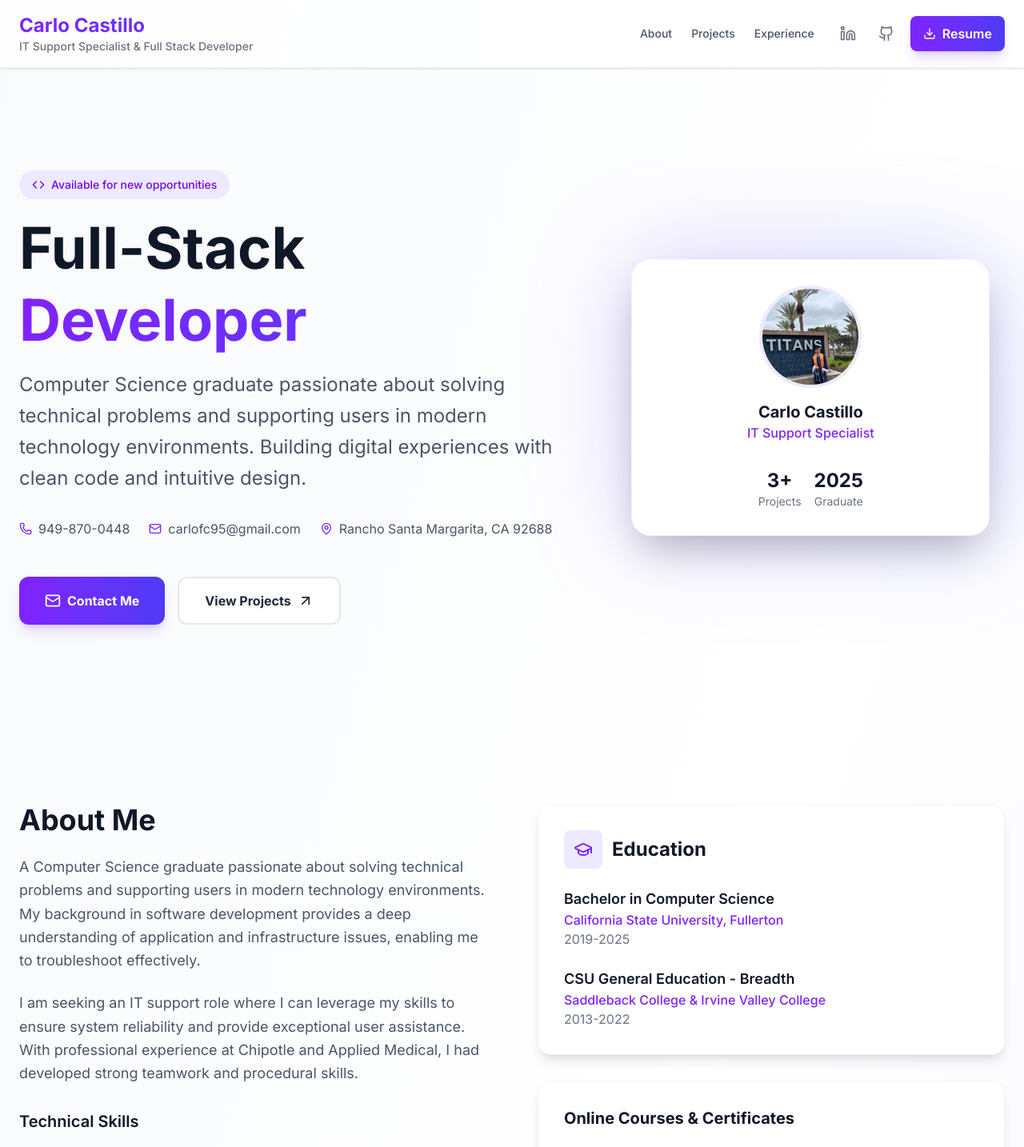
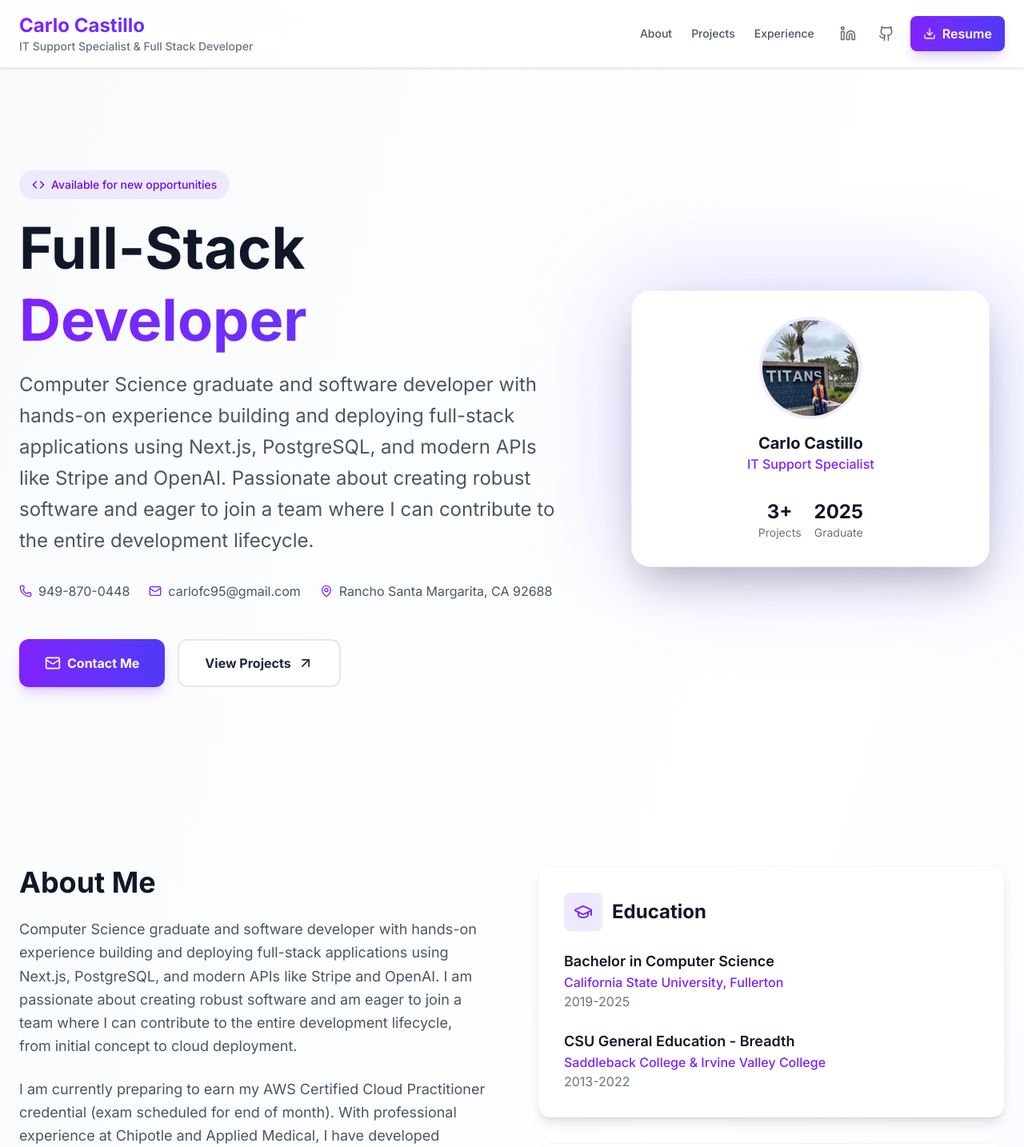
Before and after one commit to carloc3005/mywebsite, a Next.js app in the folder mywebsite/: page / in a window 1280 px wide. Shown: the top 1434 px of the page at 80% size. Built offline with nearby package versions, Linux system fonts and the light colour scheme.

Commit message:
Update portfolio summary to match resume - Updated hero and about sections with professional summary - Highlights full-stack experience with Next.js, PostgreSQL, Stripe, OpenAI - Mentions upcoming AWS Cloud Practitioner certification

```diff
--- a/mywebsite/src/app/page.tsx
+++ b/mywebsite/src/app/page.tsx
@@ -138,9 +138,10 @@ export default function PortfolioPage() {
                 </h2>
 
                 <p className="text-xl md:text-2xl text-gray-600 leading-relaxed max-w-2xl">
-                  Computer Science graduate passionate about solving technical problems and
-                  supporting users in modern technology environments. Building digital experiences
-                  with clean code and intuitive design.
+                  Computer Science graduate and software developer with hands-on experience building
+                  and deploying full-stack applications using Next.js, PostgreSQL, and modern APIs
+                  like Stripe and OpenAI. Passionate about creating robust software and eager to join
+                  a team where I can contribute to the entire development lifecycle.
                 </p>
               </div>
 
@@ -226,15 +227,17 @@ export default function PortfolioPage() {
               <div className="space-y-6">
                 <h3 className="text-4xl font-bold text-gray-900">About Me</h3>
                 <p className="text-lg text-gray-600 leading-relaxed">
-                  A Computer Science graduate passionate about solving technical problems and
-                  supporting users in modern technology environments. My background in software
-                  development provides a deep understanding of application and infrastructure
-                  issues, enabling me to troubleshoot effectively.
+                  Computer Science graduate and software developer with hands-on experience building
+                  and deploying full-stack applications using Next.js, PostgreSQL, and modern APIs
+                  like Stripe and OpenAI. I am passionate about creating robust software and am eager
+                  to join a team where I can contribute to the entire development lifecycle, from
+                  initial concept to cloud deployment.
                 </p>
                 <p className="text-lg text-gray-600 leading-relaxed">
-                  I am seeking an IT support role where I can leverage my skills to ensure system
-                  reliability and provide exceptional user assistance. With professional experience
-                  at Chipotle and Applied Medical, I had developed strong teamwork and procedural skills.
+                  I am currently preparing to earn my AWS Certified Cloud Practitioner credential
+                  (exam scheduled for end of month). With professional experience at Chipotle and
+                  Applied Medical, I have developed strong teamwork and procedural skills that
+                  complement my technical expertise.
                 </p>
               </div>
 
```
